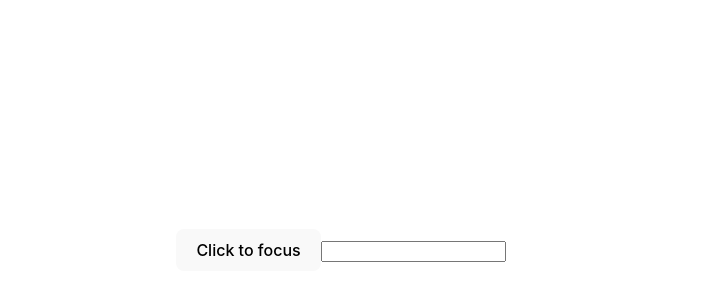
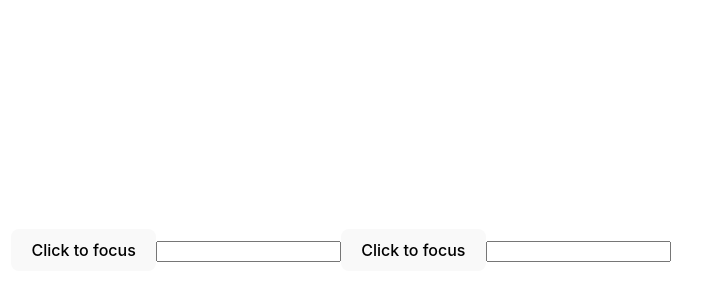
Before and after one commit to MagdalenaTyminska/React-test, a React (Vite) app: page / in a window 1280 px wide. Shown: the part 150-450 px from the top of the page, without its empty margins (299-1001 px from the left). Built offline with nearby package versions, Linux system fonts and the light colour scheme.

Commit message:
Task1 - second  method

```diff
--- a/src/App.tsx
+++ b/src/App.tsx
@@ -1,10 +1,12 @@
 import './App.scss';
 import { Exercise1 } from './Exercise1';
+import { Exercise1b } from './Exercise1b';
 
 export const App = () => {
 	return (
 		<>
 			<Exercise1 />
+			<Exercise1b />
 		</>
 	);
 };
--- /dev/null
+++ b/src/Exercise1b.tsx
@@ -0,0 +1,17 @@
+import { useRef } from 'react';
+import { Input2 } from './Input2';
+
+export const Exercise1b = () => {
+	const inputRef = useRef<HTMLInputElement>(null);
+
+	const handleClick = () => {
+		inputRef.current?.focus();
+	};
+
+	return (
+		<>
+			<button onClick={handleClick}>Click to focus</button>
+			<Input2 ref={inputRef} />
+		</>
+	);
+};
--- /dev/null
+++ b/src/Input2.tsx
@@ -0,0 +1,7 @@
+import { ForwardedRef, forwardRef } from 'react';
+
+export const Input2 = forwardRef(
+	(_, ref: ForwardedRef<HTMLInputElement | null>) => {
+		return <input type='text' ref={ref} />;
+	},
+);
```
